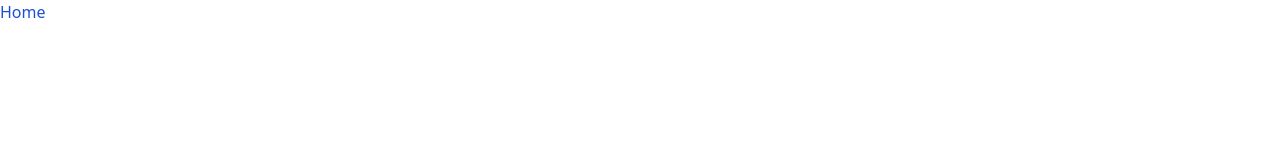
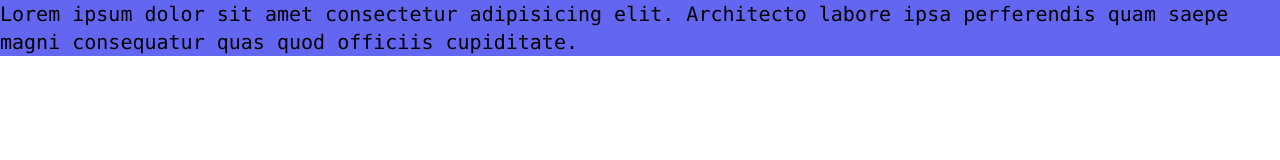
Before and after one commit to GiddyP/Tailwindcss-Beginner-to-Advance-tutorial, a website: page public/index.html in a window 1280 px wide. Drawn offline with nearby package versions, Linux system fonts and the light colour scheme; files that its build step writes are made by us from their sources.

Commit message:
Utilities

```diff
--- a/package.json
+++ b/package.json
@@ -3,7 +3,7 @@
   "version": "1.0.0",
   "main": "index.js",
   "scripts": {
-    "build": "tailwindcss ./src/input.css -o ./dist/output.css -w"
+    "build": "tailwindcss ./src/input.css -o ./public/output.css -w"
   },
   "keywords": [],
   "author": "",
--- a/public/index.html
+++ b/public/index.html
@@ -5,12 +5,18 @@
     <meta charset="UTF-8">
     <meta http-equiv="X-UA-Compatible" content="IE=edge">
     <meta name="viewport" content="width=device-width, initial-scale=1.0">
-    <title>Document</title>
-    <link rel="stylesheet" href="./dist/output.css">
+    <title>Tailwindcss Course</title>
+    <link rel="stylesheet" href="output.css">
 </head>
 
 <body>
-    <h1 class="text-blue-700">Home</h1>
+    <div class="container bg-indigo-500 mx-auto">
+        <p class="font-mono text-xl">
+            Lorem ipsum dolor sit amet consectetur adipisicing elit. Architecto labore
+            ipsa perferendis quam saepe magni
+            consequatur quas quod officiis cupiditate.
+        </p>
+    </div>
 </body>
 
 </html>
```
Also changed, not shown: dist/output.css, public/output.css.
